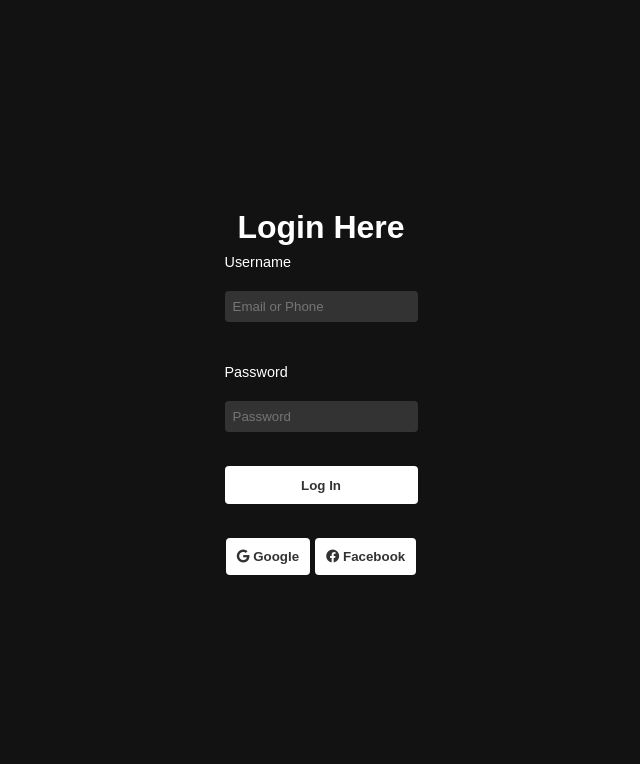
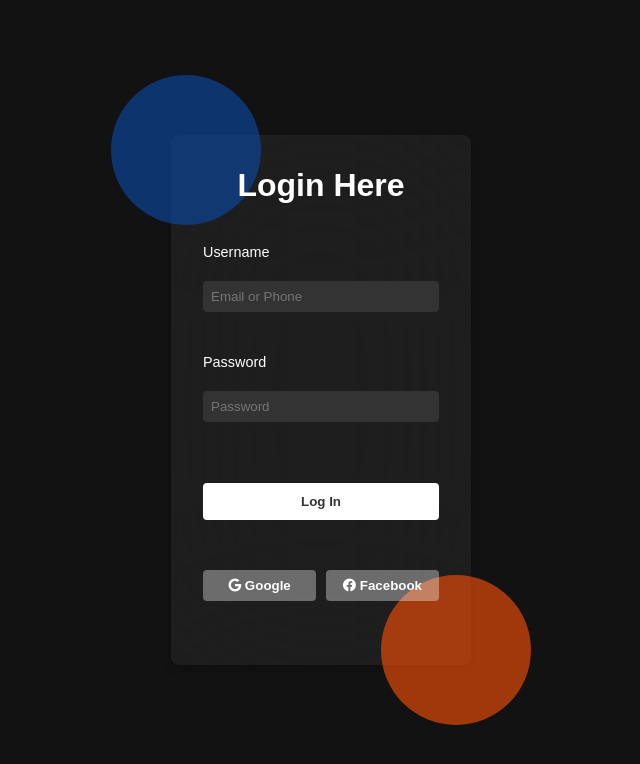
Before and after one commit to Adhizah/Loginpage, a plain HTML site: page index.html in a window 1280 px wide. Shown: the whole page, without its empty margins (319-959 px from the left). Drawn offline with Linux system fonts and the light colour scheme.

Commit message:
Updated the styles file and made the transparent login box of the page

```diff
--- a/styles.css
+++ b/styles.css
@@ -1,3 +1,4 @@
+
 * {
     margin: 0;
     padding: 0;
@@ -13,39 +14,44 @@ body {
     font-family: Arial, sans-serif;
 }
 
-.login-container {
-    background: rgba(0, 0, 0, 0.6);
+.container {
+    background: rgba(255, 255, 255, 0.05);
     padding: 2rem;
     border-radius: 8px;
     width: 300px;
     position: relative;
+    backdrop-filter: blur(100px);
+    box-shadow: 0 4px 10px rgba(0, 0, 0, 0.2);
 }
 
-.login-container::before {
+.container::before {
     content: '';
     position: absolute;
-    top: -50px;
-    left: -50px;
-    width: 200px;
-    height: 200px;
-    background: rgb(78, 145, 249);
+    top: -60px;
+    left: -60px;
+    width: 150px;
+    height: 150px;
+    background: rgb(12, 76, 172);
     border-radius: 50%;
     z-index: -1;
-    opacity: 0.8;
+    opacity: 0.6;
 }
 
-.login-container::after {
+
+.container::after {
     content: '';
     position: absolute;
-    bottom: -50px;
-    right: -50px;
-    width: 200px;
-    height: 200px;
-    background: rgb(249, 161, 78);
+    bottom: -60px;
+    right: -60px;
+    width: 150px;
+    height: 150px;
+    background: rgb(255, 82, 9);
     border-radius: 50%;
     z-index: -1;
-    opacity: 0.8;
+    opacity: 0.6;
 }
+
+
 
 .login-form {
     display: flex;
@@ -54,9 +60,9 @@ body {
     text-align: center;
 }
 
-.login-form h2 {
-    margin-bottom: 1rem;
-    font-size: 1.5rem;
+.login-form h1 {
+    margin-bottom: 2rem;
+    font-size: 2rem;
 }
 
 .login-form label {
@@ -82,20 +88,25 @@ body {
     background-color: rgb(255, 255, 255);
     color: rgb(51, 51, 51);
     font-weight: bold;
-    margin-bottom: 1rem;
+    margin-bottom: 2rem;
     transition: background 0.3s;
+}
+
+#password {
+    margin-bottom: 2.7rem;
 }
 
 .login-form button:hover {
     background-color: rgb(221, 221, 221);
 }
 
-.social-login {
+.social-logins {
     display: flex;
     justify-content: space-between;
 }
 
-.social-login .google, .social-login .facebook {
+.social-logins .google,
+.social-logins .facebook {
     width: 48%;
     padding: 0.5rem;
     border-radius: 4px;
@@ -104,12 +115,12 @@ body {
     font-weight: bold;
 }
 
-.social-login .google {
-    background-color: rgb(66, 133, 244);
+.social-logins .google {
+    background-color: rgba(255, 255, 255, 0.35);
     color: rgb(255, 255, 255);
 }
 
-.social-login .facebook {
-    background-color: rgb(59, 89, 152);
+.social-logins .facebook {
+    background-color: rgba(255, 255, 255, 0.35);
     color: rgb(255, 255, 255);
 }
```
